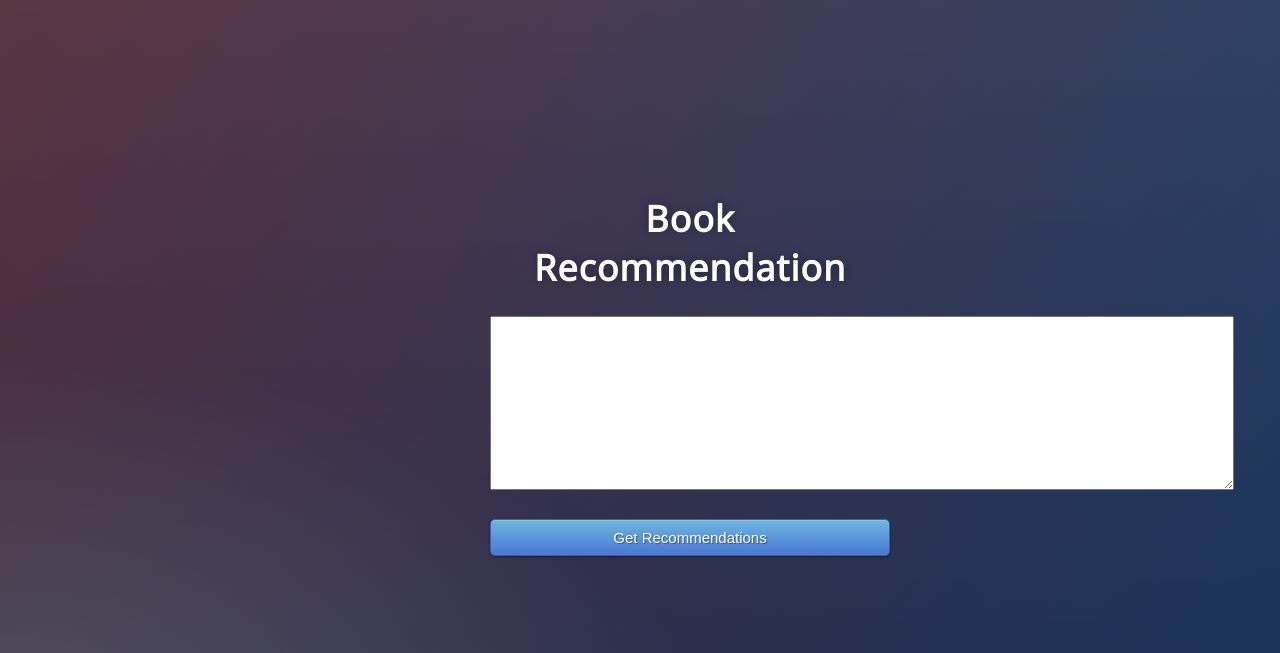
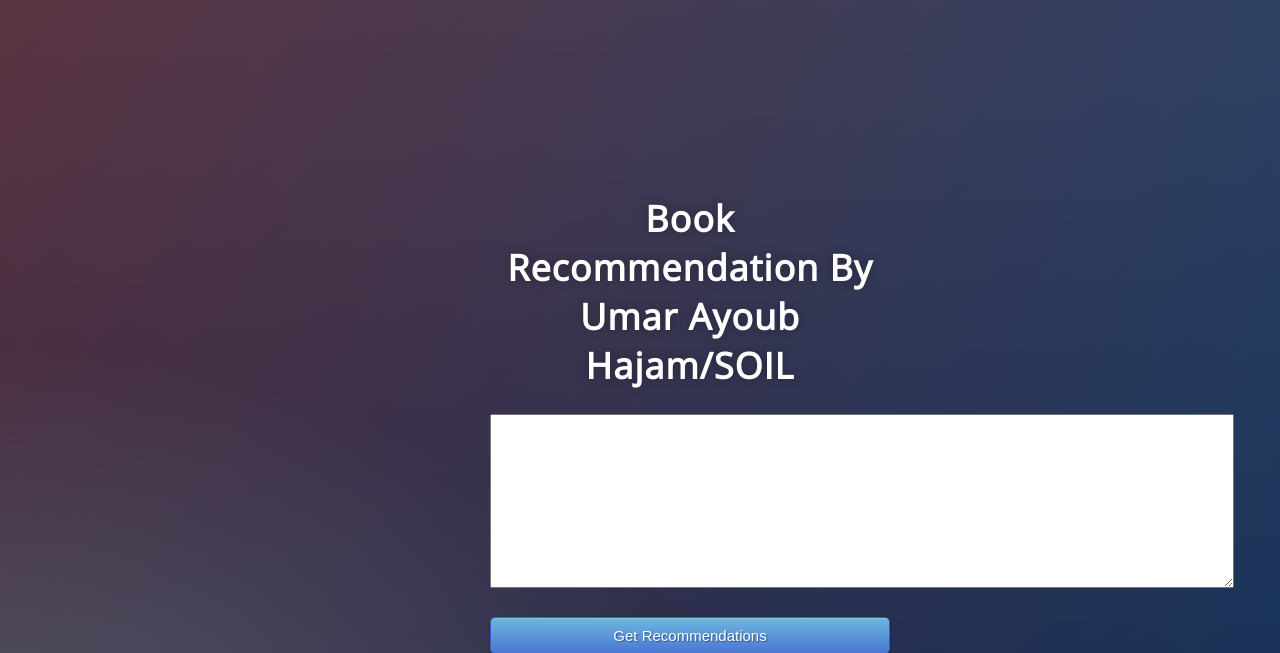
Before and after one commit to 1UmAr1/Book-Recommendation-System, a Flask app: page / in a window 1280 px wide. Shown: the top 653 px of the page. Run offline with Flask 2, Linux system fonts and the light colour scheme; parts of the project's set-up code (start-up, migrations or seed data) failed here and were passed over.

Commit message:
Update index2.html

```diff
--- a/templates/index2.html
+++ b/templates/index2.html
@@ -2,7 +2,7 @@
 <html >
 <head>
   <meta charset="UTF-8">
-  <title>Fake News📰 Detection System</title>
+  <title>Book Recommendation</title>
   <link href='https://fonts.googleapis.com/css?family=Pacifico' rel='stylesheet' type='text/css'>
 <link href='https://fonts.googleapis.com/css?family=Arimo' rel='stylesheet' type='text/css'>
 <link href='https://fonts.googleapis.com/css?family=Hind:300' rel='stylesheet' type='text/css'>
@@ -13,7 +13,7 @@
 
 <body>
  <div class="login">
-	<h1>Book Recommendation</h1>
+	<h1>Book Recommendation By Umar Ayoub Hajam/SOIL</h1>
 
     <form action="{{ url_for('predict')}}" method="POST">
     	<textarea  name="message" rows="6" cols="50" required="required" style="font-size: 18pt"></textarea>
```
